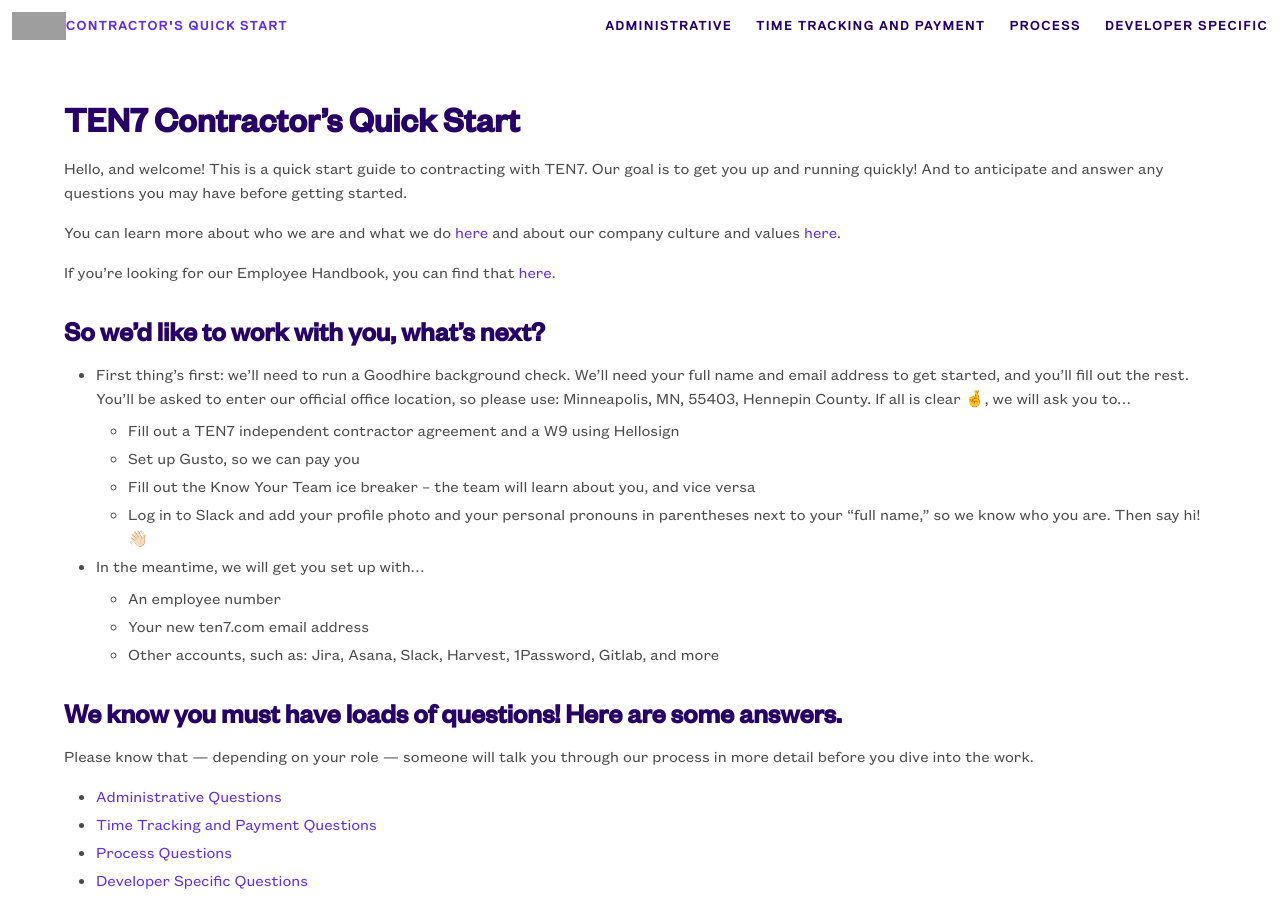
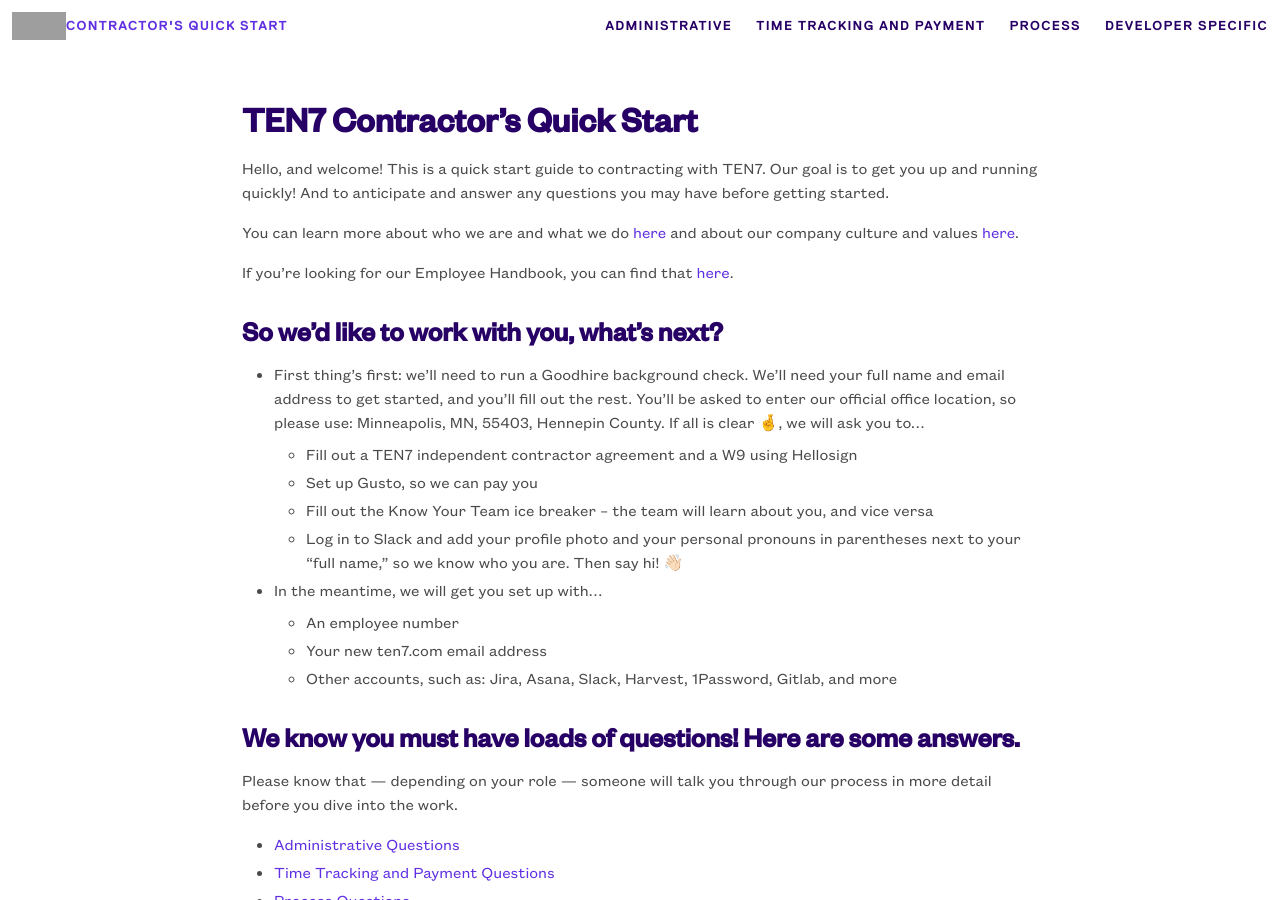
Before and after one commit to ten7/contractor.ten7.com, a Jekyll site: the page built from index.md, in a window 1280 px wide and 900 px high. Built offline with Jekyll 4.4.1, drawn with Linux system fonts in a browser that asks for light colours; some web fonts are replaced; grey boxes are pictures that could not be loaded.

Commit message:
Fix the navbar to the top and give the content a max width.

```diff
--- a/_includes/footer.html
+++ b/_includes/footer.html
@@ -1,9 +1,17 @@
 
 
 <footer class="footer">
-  <div class="content has-text-centered">
-    <p>
-      {{site.title}} ({{site.subtitle}}) published by <a href="https://ten7.com/">TEN7</a> and is licensed under the <a href="https://github.com/ten7/contractor.ten7.com/blob/main/LICENSE">GNU General Public License v3.0</a>. Feel free to <a href="https://github.com/ten7/contractor.ten7.com">use it for yourself</a>.
-    </p>
+  <div class="container is-max-desktop">
+    <div class="columns is-tablet">
+      <div class="column is-2"></div>
+      <div class="column is-8">
+        <div class="content has-text-centered">
+          <p>
+            {{site.title}} ({{site.subtitle}}) published by <a href="https://ten7.com/">TEN7</a> and is licensed under the <a href="https://github.com/ten7/contractor.ten7.com/blob/main/LICENSE">GNU General Public License v3.0</a>. Feel free to <a href="https://github.com/ten7/contractor.ten7.com">use it for yourself</a>.
+          </p>
+        </div>
+      </div>
+      <div class="column is-2"></div>
+    </div>
   </div>
 </footer>
--- a/_includes/header.html
+++ b/_includes/header.html
@@ -1,5 +1,5 @@
 
-<nav class="navbar" role="navigation" aria-label="main navigation">
+<nav class="navbar is-fixed-top" role="navigation" aria-label="main navigation">
 
   <div class="navbar-brand">
     <a class="navbar-item" href="/">
--- a/_layouts/default.html
+++ b/_layouts/default.html
@@ -1,5 +1,5 @@
 <!DOCTYPE html>
-<html>
+<html class="has-navbar-fixed-top">
 
 {% include head.html %}
 
@@ -12,9 +12,15 @@ height="0" width="0" style="display:none;visibility:hidden"></iframe></noscript>
 {% include header.html %}
 
 <section class="section">
-  <div class="container">
-    <div class="content">
-    {{ content }}
+  <div class="container is-max-desktop">
+    <div class="columns is-tablet">
+      <div class="column is-1"></div>
+      <div class="column is-10">
+        <div class="content">
+          {{ content }}
+        </div>
+      </div>
+      <div class="column is-1"></div>
     </div>
   </div>
 </section>
```
Also changed, not shown: css/_settings.scss (line endings or trailing spaces).
